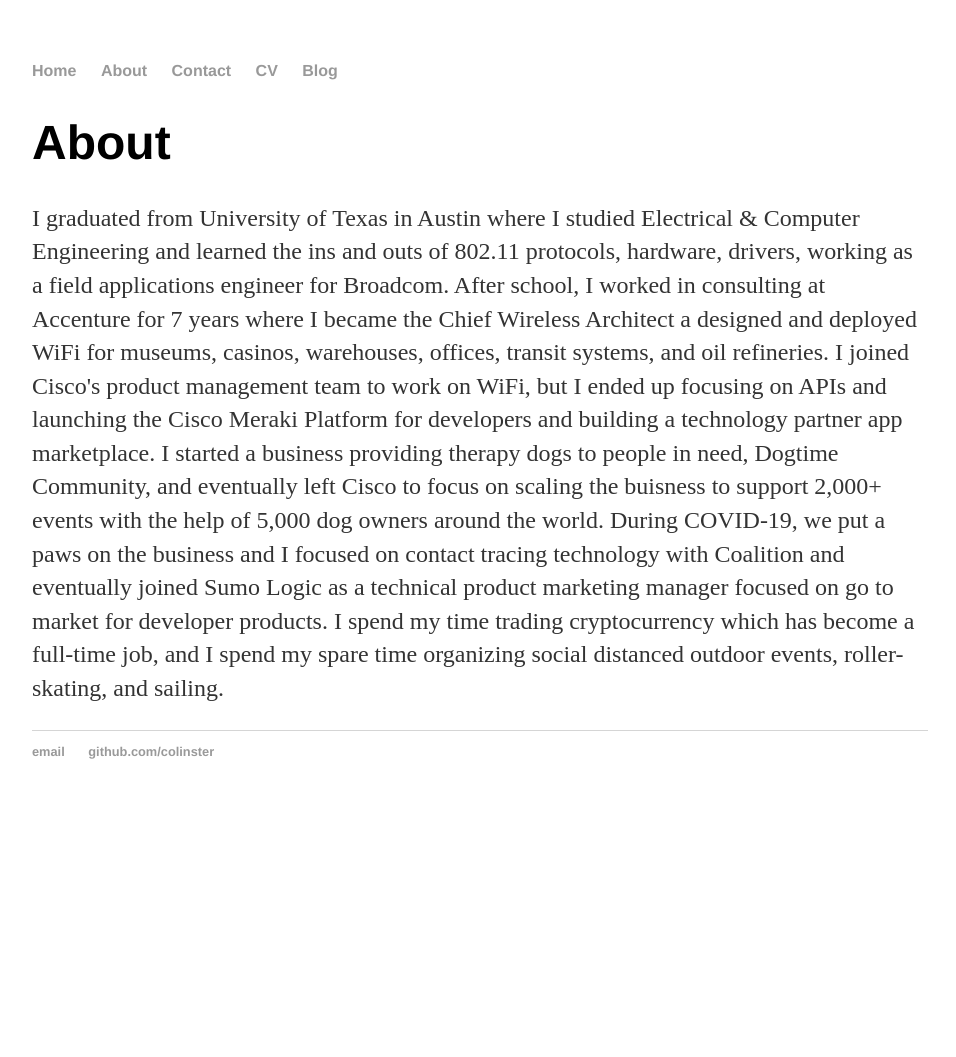
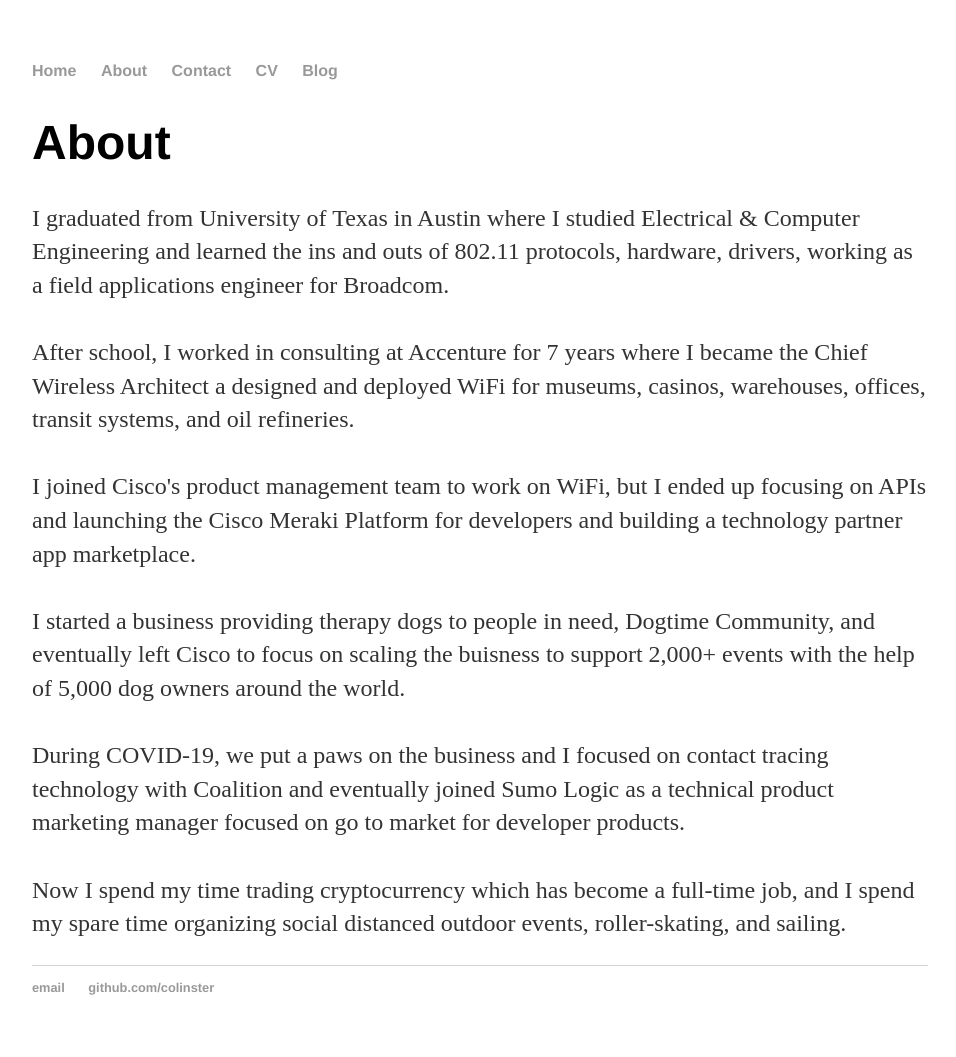
Before and after one commit to colinlowenberg/colinster.github.io, a Jekyll site: the page built from about/index.html, in a window 1280 px wide. Shown: the whole page, without its empty margins (160-1116 px from the left). Built offline with Jekyll 4.4.1, drawn with Linux system fonts in a browser that asks for light colours; before the commit the page ends 900 px from its top, so only the background shows below that.

Commit message:
Updates
Update 1

```diff
--- a/about/index.html
+++ b/about/index.html
@@ -7,17 +7,20 @@
 			<h1>About</h1>
 			<p>I graduated from University of Texas in Austin where I studied Electrical & Computer Engineering
 				and learned the ins and outs of 802.11 protocols, hardware, drivers, working as a field
-				applications engineer for Broadcom.
+				applications engineer for Broadcom. <br><br>
 				After school, I worked in consulting at Accenture for 7 years where I became the Chief Wireless
 				Architect a designed and deployed WiFi for museums, casinos, warehouses, offices, transit systems,
-				 and oil refineries.
+				 and oil refineries. <br><br>
 				I joined Cisco's product management team to work on WiFi, but I ended up focusing on APIs and
 				launching the Cisco Meraki Platform for developers and building a technology partner app
-				marketplace. I started a business providing therapy dogs to people in need, Dogtime Community,
+				marketplace. <br><br>
+				I started a business providing therapy dogs to people in need, Dogtime Community,
 				and eventually left Cisco to focus on scaling the buisness to support 2,000+ events with the
-				help of 5,000 dog owners around the world. During COVID-19, we put a paws on the business and
+				help of 5,000 dog owners around the world. <br><br>
+				During COVID-19, we put a paws on the business and
 				I focused on contact tracing technology with Coalition and eventually joined Sumo Logic as a
-				technical product marketing manager focused on go to market for developer products. I spend my
+				technical product marketing manager focused on go to market for developer products.
+				<br><br>Now I spend my
 				time trading cryptocurrency which has become a full-time job, and I spend my spare time organizing
 				 social distanced outdoor events, roller-skating, and sailing.</p>
 
--- a/blog/index.html
+++ b/blog/index.html
@@ -1,6 +1,6 @@
 ---
 layout: default
-title: Hank Quinlan's Blog
+title: Colin Lowenberg's Blog
 ---
 <h1>{{ page.title }}</h1>
 <ul class="posts">
--- a/cv/index.html
+++ b/cv/index.html
@@ -1,11 +1,12 @@
 ---
 layout: default
-title: CV of Your Name
+title: CV of Colin Lowenberg
 ---
 
 	<div class="cv">
-		<a href="/Colin_Lowenberg.pdf" class="download" title="Download CV as PDF">Download CV</a>
+
 					<h1>Colin Lowenberg</h1>
+					<a href="/Colin_Lowenberg.pdf" class="download" title="Download CV as PDF">Download CV</a>
 					<address>
 					<strong>Gung-Ho Creative</strong><br>
 					1220 Howard Street<br>
```
Also changed, not shown: 1 other file.
